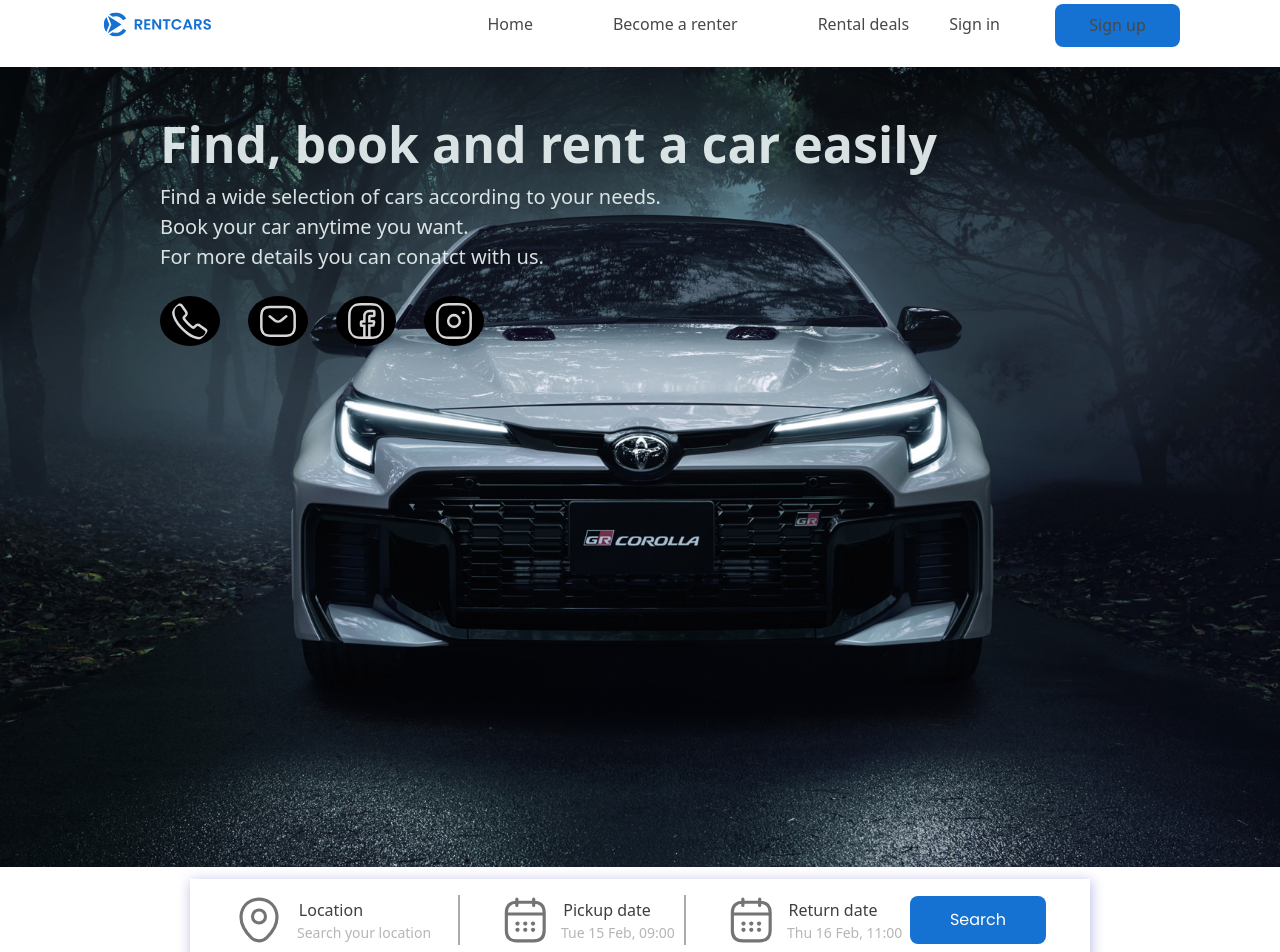
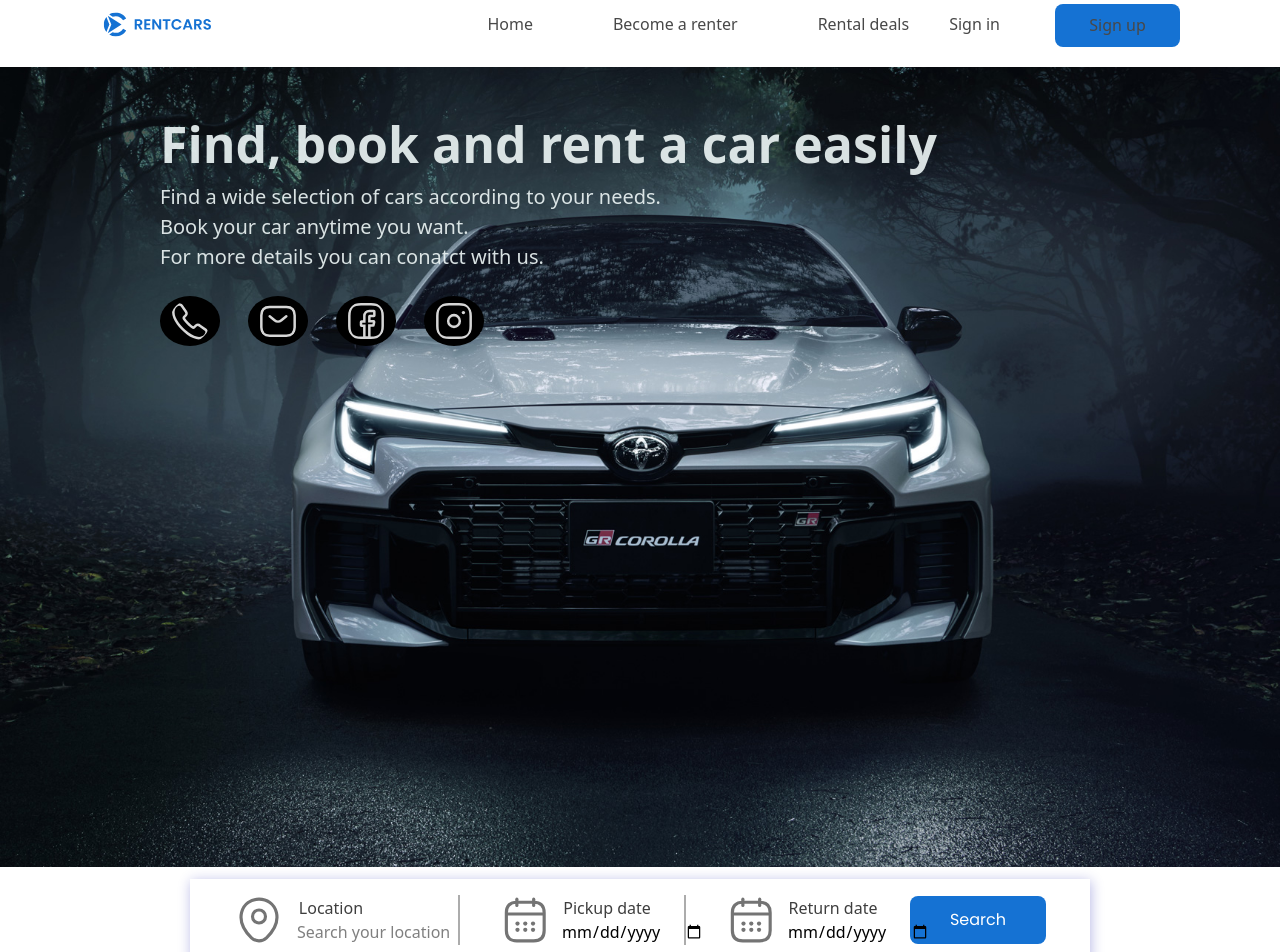
Before and after one commit to Ikterab/Figma-Tailwind-project, a React (Vite) app: page /Rental in a window 1280 px wide. Shown: the top 952 px of the page. Built offline with nearby package versions, Linux system fonts and the light colour scheme.

Commit message:
9/2/2025

```diff
--- a/src/Elements/navbar.jsx
+++ b/src/Elements/navbar.jsx
@@ -95,7 +95,7 @@ export function Navbar() {
             </>
           )}
         </ul>
-        {open && (
+        {open==='sidebar' && (
           <div
             className='colordrop'
             onClick={() => {
--- a/src/Pages/Login.jsx
+++ b/src/Pages/Login.jsx
@@ -1,5 +1,7 @@
 import React, { useContext } from "react";
 import { useState } from "react";
+import { AiFillEye, AiFillEyeInvisible } from 'react-icons/ai'
+
 import { SubmissionContext } from "../contextapiorserverapi/SubmissionContext";
 
 import { Link, useNavigate } from 'react-router-dom'
@@ -7,12 +9,13 @@ import carpic from '../assets/photo-1565043666747-69f6646db940.avif'
 import carpic1 from'../assets/pngtree-beautiful-background-for-car-rental-advertising-image_16188411.jpg'
 
 function Loginpage() {
-  const navigate=useNavigate()
+  const navigate = useNavigate()
   const [value, setValue] = useState({
     name: '',
     email: '',
     password: '',
   })
+  const [show, setShow] = useState({ password: false })
 
   const {setUser}=useContext(SubmissionContext)
   // const [error, setError] = useState({ name:false, email:false, password:false,})
@@ -72,11 +75,12 @@ function Loginpage() {
     setValue({ name: '', email: '', password: '' })
 
   }
-
+  //#FFFDD0
+  // #edf2f8
   return (
     <>
       <div>
-        <div className='mt-15 m-auto  flex flex-col justify-center items-center gap-10  bg-[#edf2f8] px-4 py-20 w-md rounded-xl shadow-[0_1px_10px_rgba(15,30,104,0.2)]'>
+        <div className='mt-15 m-auto  flex flex-col justify-center items-center gap-10  bg-[#ffffff] px-4 py-20 w-md rounded-xl shadow-[0_1px_10px_rgba(15,30,104,0.2)]'>
           <h1 className='text-[24px]'>Log in Here </h1>
           <input
             placeholder='Name*'
@@ -102,9 +106,11 @@ function Loginpage() {
             } `}
           />
           {error.email && <p>{error.email}</p>}
+          <div className='relative'>
             <input
               placeholder='Password*'
               name='password'
+              type={show.password ? 'text' : 'password'}
               value={value.password}
               onChange={handleChange}
               className={`w-[350px]  h-[48px] rounded-lg border  px-2 focus:ring-0 ${
@@ -113,15 +119,36 @@ function Loginpage() {
                   : 'border-[#bfb9cf]  focus:border-[#9984de] '
               } `}
             />
+            <button
+              type='button'
+              onClick={() =>
+                setShow((prev) => ({ ...prev, password: !prev.password }))
+              }
+              className='absolute right-4 bottom-1/5 text-[#9e9a9a]'
+            >
+              {show.password ? (
+                <AiFillEyeInvisible size={20} />
+              ) : (
+                <AiFillEye size={20} />
+              )}
+            </button>
+          </div>
           {error.password && <p>{error.password}</p>}
           <button
-            type="button"
+            type='button'
             onClick={handleSubmit}
             className='w-[350px] rounded-md h-13 t-[14px] font-semibold bg-[#bfccda]'
           >
             Login
           </button>
-          <p><Link to='/Signup'>I dont have any account</Link></p>
+          <p>
+
+              I dont have any account{' '}
+              <span className="text-blue-500 border-b-1 hover:text-red-500">
+                <Link to='/Signup'>click here</Link>
+              </span>
+
+          </p>
         </div>
       </div>
     </>
--- a/src/Pages/Rental.jsx
+++ b/src/Pages/Rental.jsx
@@ -17,26 +17,37 @@ import door from '../assets/Door.svg'
 import { SubmissionContext } from "../contextapiorserverapi/SubmissionContext";
 
 
+function RentalPage() {
+
+
 const fliter = [
   {
     img: Location,
     type: 'Location',
-    description: 'Search your location',
+    field: 'location',
+    placeholder: 'Search your location',
+    inputType: 'text',
   },
   {
     img: Calander,
     type: 'Pickup date',
-    description: 'Tue 15 Feb, 09:00',
+    field: 'pickupDate',
+    placeholder: 'Select date',
+    inputType: 'date',
   },
   {
     img: Calander,
     type: 'Return date',
-    description: 'Thu 16 Feb, 11:00',
+    field: 'returnDate',
+    placeholder: 'Select return date',
+    inputType: 'date',
   },
 ]
-function RentalPage() {
-     const [cars,setCars]=useState([])
-     const [selection,setSelection]=useState({brand:null, model:[]})
+
+
+
+  const [cars, setCars] = useState([])
+     const [selection,setSelection]=useState({location:'' , pickupDate:'', returnDate:'',   brand:null, model:[],search:false})
   const {submission}=useContext(SubmissionContext)
 
   // const carbrand=['Toyota', 'Honda' , 'BMW', 'Tesla', 'Hyundai']
@@ -60,10 +71,12 @@ function RentalPage() {
 
   // const carbrand = Object.keys(cardata)
   const brandchange = (value) => {
-    setSelection({
-      brand: selection.brand === value ? null : value,
-      model:[]
-})
+    setSelection((prev)=>({
+...prev,
+      brand: prev?.brand === value ? null : value,
+      model: []
+
+}))
   }
   // const getCarsToDisplay = () => {
   //   if (!selection.brand) return rental
@@ -73,17 +86,30 @@ function RentalPage() {
 
   // }
 
-  let displayCars = []
-  if (selection.model.length>0) {
-    displayCars=cars.filter((c)=>selection.model.includes(c.model))
 
-  } else if (selection.brand)
-  {
-    displayCars=cars.filter((c)=>c.brand===selection.brand)
-  } else {
-    displayCars=[...cars]
+
+
+
+  let displayCars=[]
+  if (selection.model.length > 0) {
+    displayCars = cars.filter((c) => selection.model.includes(c.model))
+  } else if (selection.brand) {
+    displayCars = cars.filter((c) => c.brand === selection.brand)
   }
-const brands=[...new Set(cars.map((prev)=>prev.brand))]
+  else if (selection.location) {
+    displayCars=cars.filter((c)=>c.location.toLowerCase().includes(selection.location.toLowerCase()))
+  }else {
+      displayCars=[...cars]
+    }
+
+  // let displayCars = cars
+  //   .filter((c) =>selection.brand ? c.brand === selection.brand : true)
+  //   .filter((c) => selection.model.length > 0 ? selection.model.includes(c.model) : true)
+  // .fiter((c)=>selection.location.length>0 ? selection.location.toLowerCase().includes(c.location):true)
+
+
+
+const brands = [...new Set(cars.map((prev) => prev.brand))]
 const models=[...new Set(cars.filter((m)=>m.brand===selection.brand).map((c)=>c.model))]
 
 const modelChange = (modelItem) => {
@@ -95,6 +121,22 @@ const modelChange = (modelItem) => {
   }))
 }
 
+  const searchcars = () =>
+  {
+    const result = cars.filter((car) => {
+      if(!selection.search) return true
+      if (selection.brand && car.brand !== selection.brand) {
+      return false
+
+      }
+      if(selection.model.length>0 && !selection.model.includes(car.model)) return  false
+
+
+      if (selection.location && !car.location.toLowerCase().includes(selection.location.toLowerCase()))  return false
+    return true
+    })
+
+  }
 
 
     return (
@@ -140,8 +182,8 @@ const modelChange = (modelItem) => {
             {fliter.map((point, index) => (
               <div
                 key={index}
-                className='Filter'
-                class={`flex w-[150px] 2xl:gap-10.5 2xl:flex-nowrap 2xl:h-[50px] 2xl:w-[300px]  xl:flex-nowrap xl:h-[50px] xl:gap-10.5 xl:w-[200px] lg:flex-nowrap lg:h-[50px]  lg:gap-10.5 lg:w-[250px] md:flex-nowrap md:h-[40px]  md:gap-10.5 md:w-[160px] sm:flex-nowrap  sm:h-[50px]  sm:gap-0  sm:w-[160px] sm:border-2 px-0 sm:border-y-0  sm:border-r-0 ${
+
+                className={`flex w-[150px] 2xl:gap-10.5 2xl:flex-nowrap 2xl:h-[50px] 2xl:w-[300px]  xl:flex-nowrap xl:h-[50px] xl:gap-10.5 xl:w-[200px] lg:flex-nowrap lg:h-[50px]  lg:gap-10.5 lg:w-[250px] md:flex-nowrap md:h-[40px]  md:gap-10.5 md:w-[160px] sm:flex-nowrap  sm:h-[50px]  sm:gap-0  sm:w-[160px] sm:border-2 px-0 sm:border-y-0  sm:border-r-0 ${
                   index === 0
                     ? 'sm:border-x-0'
                     : 'border-[#ACACAC] 2xl:px-[39.5px] xl:px-[39.5px] lg:px-[39.5px] md:px-[25.5px] '
@@ -159,13 +201,18 @@ const modelChange = (modelItem) => {
                   >
                     {point.type}
                   </h3>
-                  <p class='2xl:text-[14px] xl:text-[14px] lg:text-[14px] md:text-[14px] sm:text-[12px] font-normal text-[#B6B6B6]   whitespace-nowrap'>
-                    {point.description}
-                  </p>
+                  <input
+                    type={point.inputType}
+                    placeholder={point.placeholder}
+                    value={selection[point.field]}
+                  onChange={(e)=>(setSelection((prev)=>({...prev,[point.field]:e.target.value})))}
+                  />
                 </div>
               </div>
             ))}
-            <button className='bg-[#1572D3] 2xl:px-12 xl:px-10 lg:px-8 md:px-7 sm:px-6   px-9 py-3 m-auto rounded-[8px] text-[#FFFFFF] font-[Poppins] cursor-pointer '>
+            <button
+              onClick={()=>setSelection((prev)=>({...prev,search: !prev.search}))}
+              className='bg-[#1572D3] 2xl:px-12 xl:px-10 lg:px-8 md:px-7 sm:px-6   px-9 py-3 m-auto rounded-[8px] text-[#FFFFFF] font-[Poppins] cursor-pointer '>
               Search
             </button>
           </div>
--- a/src/Pages/Signup.jsx
+++ b/src/Pages/Signup.jsx
@@ -76,7 +76,7 @@ if (value.password !==value.confirmpassword) {
 }
   return (
     <>
-      <div className='mt-15 m-auto  flex flex-col justify-center items-center gap-4  bg-[#e3e8f4]    px-4 py-11 w-md rounded-xl shadow-[0_1px_10px_rgba(15,30,104,0.2)]'>
+      <div className='mt-15 m-auto  flex flex-col justify-center items-center gap-4  bg-[#ffffff]    px-4 py-11 w-md rounded-xl shadow-[0_1px_10px_rgba(15,30,104,0.2)]'>
         <h1 className='text-[24px]'>Register</h1>
         <input
           name='name'
--- a/src/Reusecode/cardata.json
+++ b/src/Reusecode/cardata.json
@@ -13,7 +13,7 @@
   "img1": "/Decorate/Star1.svg",
   "rate": "4.8",
   "review": "(2436 reviews)",
-
+     "location":"East Rampura dhaka",
     "passengerseat":"4 Passangers",
 
     "transmission":  "Auto",
```
Lines whose indentation alone changed are shown as unchanged.
